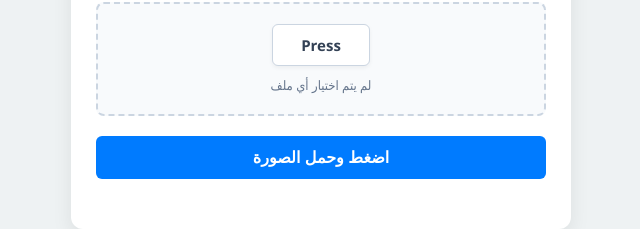
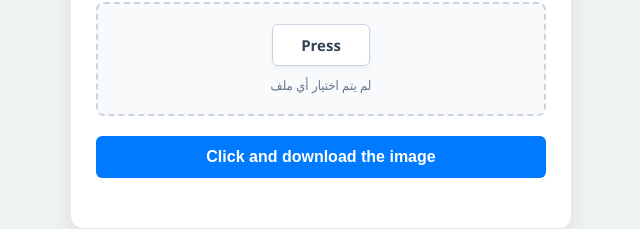
Before and after one commit to elfiky18-ui/Panda, a plain HTML site: page index.html in a window 1280 px wide. Shown: the part 320-549 px from the top of the page, without its empty margins (319-959 px from the left). Drawn offline with Linux system fonts and the light colour scheme.

Commit message:
Update index.html

```diff
--- a/index.html
+++ b/index.html
@@ -122,7 +122,7 @@
             <span id="fileName" class="file-name">لم يتم اختيار أي ملف</span>
         </div>
 
-        <button class="btn" onclick="compressImage()">اضغط وحمل الصورة</button>
+        <button class="btn" onclick="compressImage()">Click and download the image</button>
 
         <div id="result"></div>
     </div>
```
